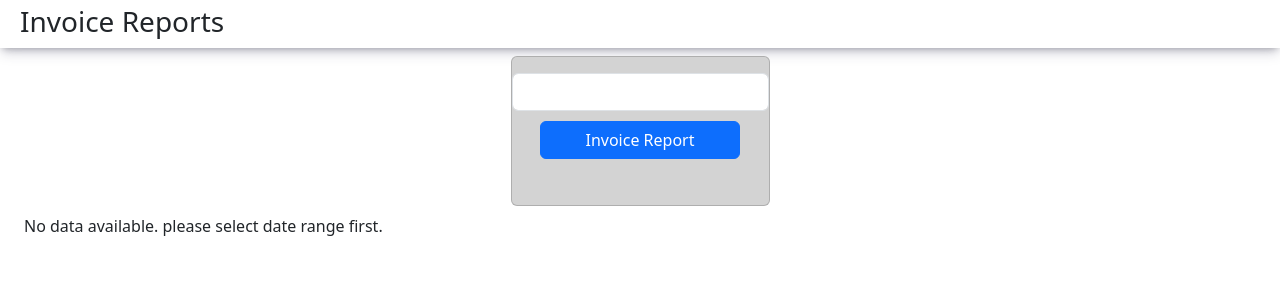
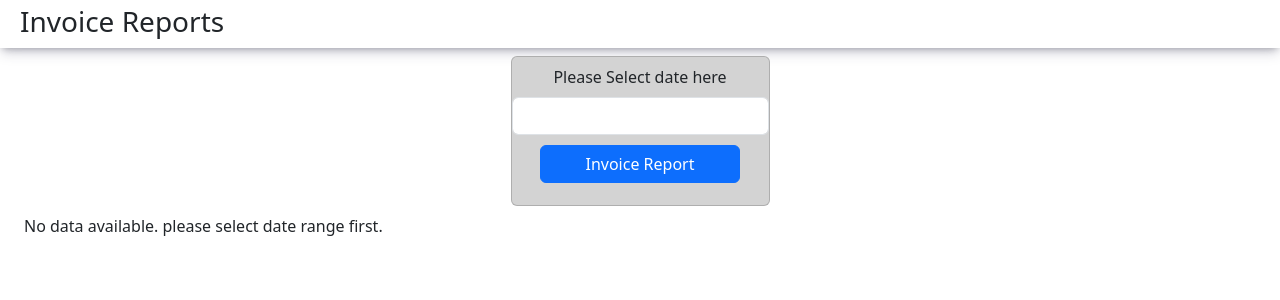
Before and after one commit to thrimal/PHP_Assignment, a PHP site: page /invoiceReports.php in a window 1280 px wide. Shown: the part 56-356 px from the top of the page. Run offline with PHP 8.4, Linux system fonts and the light colour scheme; some libraries are stand-ins or nearby versions.

Commit message:
fixed css bug

```diff
--- a/invoiceReports.php
+++ b/invoiceReports.php
@@ -11,7 +11,7 @@ include 'index.php';
         <div class="col-12" style="display: flex; justify-content: center;">
             <div class="card" style="background: lightgray;max-width: 400px; height: 150px; position: relative;">
                 <form class="mt-2" method="post" action="" style="position: relative;display: flex; flex-direction: column; justify-content: center; justify-items: center; align-content: center; align-items: center;">
-                    <label for="validationDefault01" class="form-label"></label>
+                    <label for="validationDefault01" class="form-label">Please Select date here</label>
                     <input class="form-control" style="position: relative;" type="text" name="daterange" id="validationDefault01" value="<?php echo isset($_POST['daterange']) ? $_POST['daterange'] : ''; ?>" required />
                     <button style="position: relative; width: 200px; margin-top: 10px;" type="submit" class="btn btn-primary" name="submit">Invoice Report</button>
                 </form>
```
